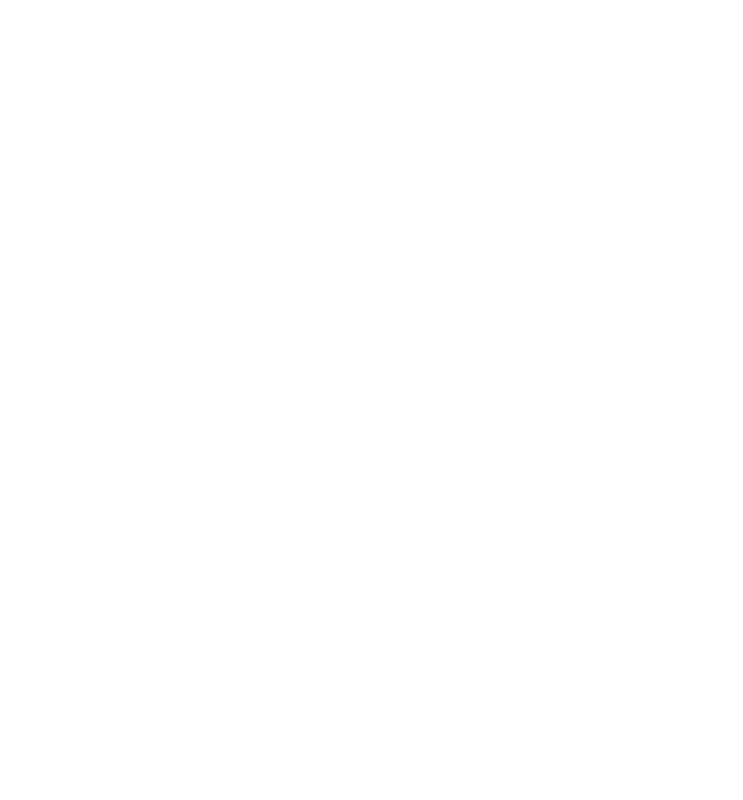
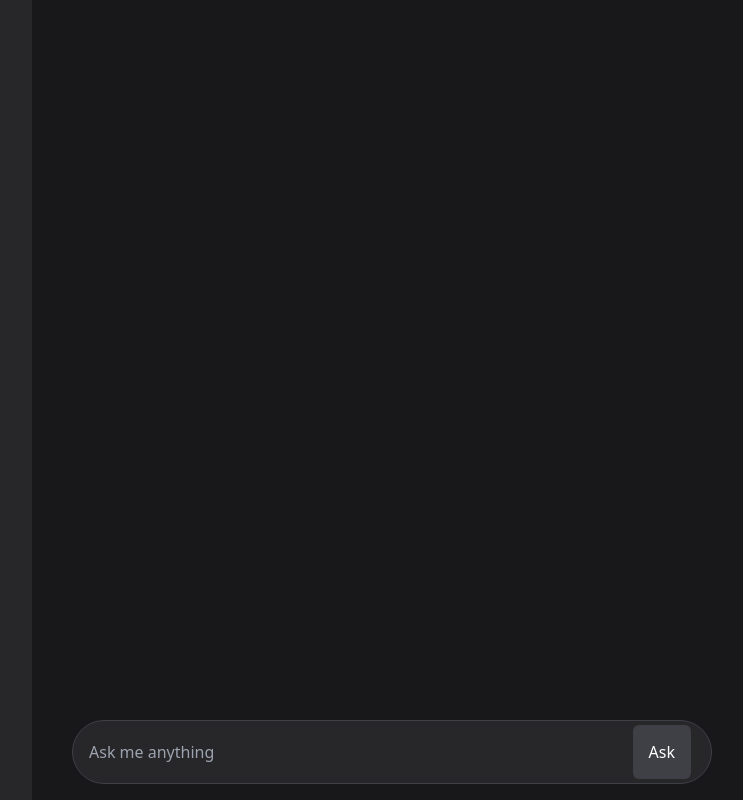
Before and after one commit to ishrat2004/Second-Brain, a React (Vite) app: page /gemini in a window 1280 px wide. Before the commit this address had no page. Shown: the whole page, without its empty margins (224-967 px from the left). Built offline with nearby package versions, Linux system fonts and the light colour scheme.

Commit message:
Integrated with gemini

```diff
--- a/src/App.tsx
+++ b/src/App.tsx
@@ -1,5 +1,6 @@
 import { Landing } from "./components/ui/Landing"
 import Dashboard from "./pages/Dashboard"
+import { Gemini } from "./pages/Gemini"
 import { Signin } from "./pages/Signin"
 import { Signup } from "./pages/Signup"
 import { BrowserRouter ,Routes,Route } from "react-router-dom"
@@ -11,6 +12,7 @@ const App = () => {
            <Route path="/signup" element={<Signup state_function={()=>{}}/>}/>
            <Route path="/signin" element={<Signin/>}/>
            <Route path="/dashboard" element={<Dashboard/>}/>
+           <Route path="/gemini" element={<Gemini/>}/>
          </Routes>
       </BrowserRouter>
   </div>
--- /dev/null
+++ b/src/Check.ts
@@ -0,0 +1,7 @@
+export function check(str: string) {
+  return /^(\*\*|[*]&)/.test(str);
+}
+
+export function replaceHeadingStars(str: string) {
+  return str.replace(/^(\*)(\*)|(\*)$/g, "");
+}
--- /dev/null
+++ b/src/components/ui/Answers.tsx
@@ -0,0 +1,48 @@
+import { useEffect, useState } from "react";
+import { check, replaceHeadingStars } from "../../Check";
+
+interface AnswerProps{
+    ans?:string;
+    index?:number;
+    total_result?:number;
+    type?:any
+}
+const Answers = (props:AnswerProps)=>{
+    const [heading,setheading]=useState(false);
+    const [new_ans,setnewans]=useState(props.ans);
+
+
+  useEffect(()=>{
+        // let str:string=props.ans ?? "";
+        // console.log(str+ check(str));
+        // if(check(str)){
+        //   setheading(true);
+        //   setnewans(replaceHeadingStars(str));
+        //   console.log("new str is " + new_ans);
+        // }
+
+        // props.ans?console.log(props.ans+" "+check(props.ans)):console.log("no ans");
+       // console.log(props.index);
+        if(props.ans){
+          if(check(props.ans)){
+            //console.log(props.ans+" "+check(props.ans));
+            setheading(true)
+            setnewans(replaceHeadingStars(props.ans));
+            //console.log("new str is " + new_ans);
+
+          }
+          else{
+           // console.log(props.ans+" "+check(props.ans));
+
+          }
+        }
+  },[])
+  return (
+    <div>
+       {props.index==0 && props.total_result && props.total_result>1 ? <span className="pt-2 text-xl block text-white"> {new_ans}</span>: (heading ? <span className={ "pt-2 text-lg block text-white"  }>{new_ans} </span>: <span className={ props.type=='q'? "pl-1":"pl-5" }>{new_ans} </span>)  }
+
+    </div>
+  )
+}
+
+export default Answers
--- a/src/config.ts
+++ b/src/config.ts
@@ -1,7 +1,8 @@
 import { BookOpen, Github, Image, Link, Twitter,  Youtube } from "lucide-react"
 
 export const BACKEND_URL="http://localhost:3000"
-
+export const API_LINK="https://generativelanguage.googleapis.com/v1beta/models/gemini-2.0-flash:generateContent";
+export const API_KEY="AIzaSyDhE-HP0166EOcat-q7h-L1xJeS4RuepB4";
 export const ContentItems=[
     {
         icon:Twitter,content:"Amazing insight about AI trends...",
--- a/src/pages/Dashboard.tsx
+++ b/src/pages/Dashboard.tsx
@@ -8,15 +8,20 @@ import Sidebar from '../components/ui/Sidebar'
 import { useContent } from '../hooks/useContent'
 import { BACKEND_URL } from '../config'
 import axios from 'axios'
+import { useNavigate } from 'react-router-dom'
 
 const Dashboard = () => {
   const [modelopen,setmodelopen]=useState(false);
   const contents=useContent();
+  const navigate=useNavigate();
   return <div>
     <Sidebar/>
     <div className='p-4 ml-72 min-h-screen bg-gray-200 border-2 '>
     <CreateContentModel open={modelopen} onClose={()=>{setmodelopen(false) ;}}/>
      <div className='flex justify-end  gap-4 '>
+      <Button variant="primary" size="md" text="Gemini" onClick={()=>{
+        navigate("/gemini");
+      }}/>
       <Button variant="primary" size="md" text="Add content" startIcon={<Plus size="md" />} onClick={()=>{setmodelopen(true)}}/>
       <Button variant="secondary" size="sm" text="Share Brain" startIcon={<Share size="md"/>} onClick={async ()=>{
           const response=await axios.post(BACKEND_URL+"/api/v1/brain/share",{
--- /dev/null
+++ b/src/pages/Gemini.tsx
@@ -0,0 +1,92 @@
+import { useState } from "react";
+import { API_KEY, API_LINK } from "../config";
+import Answers from "../components/ui/Answers";
+import { Loader, Loader2 } from "lucide-react";
+
+export function Gemini(){
+    const [question,setquestion]=useState("");
+    const [isLoading,setLoading]=useState(false);
+    const [result,setresult]=useState<any[]>([]);
+    async function send_prompt(){
+         setLoading(true);
+        try{
+        const URL=API_LINK;
+        let payload={"contents": [
+      {
+        "parts": [
+          {
+            "text": `${question}`
+          }
+        ]
+      }
+    ]}
+        let response=await fetch(URL+"?key="+API_KEY,{
+          method:"POST",
+          body:JSON.stringify(payload)
+        })
+       const data = await response.json();
+       let data_string = data?.candidates?.[0]?.content?.parts?.[0]?.text;
+       data_string=data_string.split("* ");
+       data_string=data_string.map((item)=>item.trim());
+    //console.log("AI response:", data_string);
+    setresult([...result,{type:'q',text:question},{type:'a',text:data_string}]);
+        setquestion("");
+    }catch(err){
+
+    }finally{
+        setLoading(false);
+    } }
+    // console.log(result);
+    const handlekeypress=(e:React.KeyboardEvent)=>{
+       if(e.key==='Enter' && !isLoading){
+         send_prompt();
+       }
+    };
+    return <div className="grid grid-cols-5 h-screen text-center bg-zinc-900">
+          <div className="col-span-1 bg-zinc-800">
+          </div>
+          <div className="col-span-4 p-10 h-full overflow-scroll">
+             <div className="container h-110 ">
+              <div className="text-zinc-300">
+                 <ul>
+                 {result && result.map((item,index)=>(
+                   <div key={index+Math.random()} className={item.type=='q'? "flex justify-end":"" } >
+                  { item.type=='q' ? <li key={index+Math.random()}  className="text-left p-1 border-8 bg-zinc-700 border-zinc-700 rounded-tl-2xl  rounded-bl-2xl  rounded-br-2xl  w-fit ">
+                      <Answers  ans={item.text} index={index} total_result={1} type={item.type}/>
+                    </li> : item.text.map((ansItem,ansIndex)=>(
+                      <li key={ansIndex+Math.random()}  className="text-left p-1">
+                      <Answers  ans={ansItem} index={ansIndex} total_result={item.length} type={item.type}/>
+                    </li>
+                    )) }
+                    </div>
+                  ))
+                }
+                </ul>
+                   {
+                    isLoading && (
+                      <div className="flex items-center justify-start text-zinc-400">
+                        <Loader className="animate-spin mr-2 h-4 w-4 "/>
+                        <span> Gemini is thinking ...</span>
+                        </div>
+                    )
+                   }
+              </div>
+
+             </div>
+                <div className="bg-zinc-800 w-1/2 p-1 pr-5 text-zinc m-auto rounded-full border border-zinc-700 flex h-16 fixed bottom-4 ">
+                  <input onChange={e=>{
+                    setquestion(e.target.value);
+                  }}
+                  value={question}
+                  onKeyPress={handlekeypress}
+                  className="w-full bg-inherit rounded-full px-3 outline-none text-zinc-200" type="text" placeholder={ isLoading ? "AI is thinking..." : "Ask me anything"}/>
+
+                  <button onClick={send_prompt} className="bg-zinc-700 text-white rounded-md px-4 py-2 cursor-pointer ">
+                     {isLoading ?(<div><Loader2 className="animate-spin mr-2 h-2 w-2"/> Wait </div> ):("Ask") }
+                  </button>
+
+                </div>
+
+          </div>
+    </div>
+}
```
